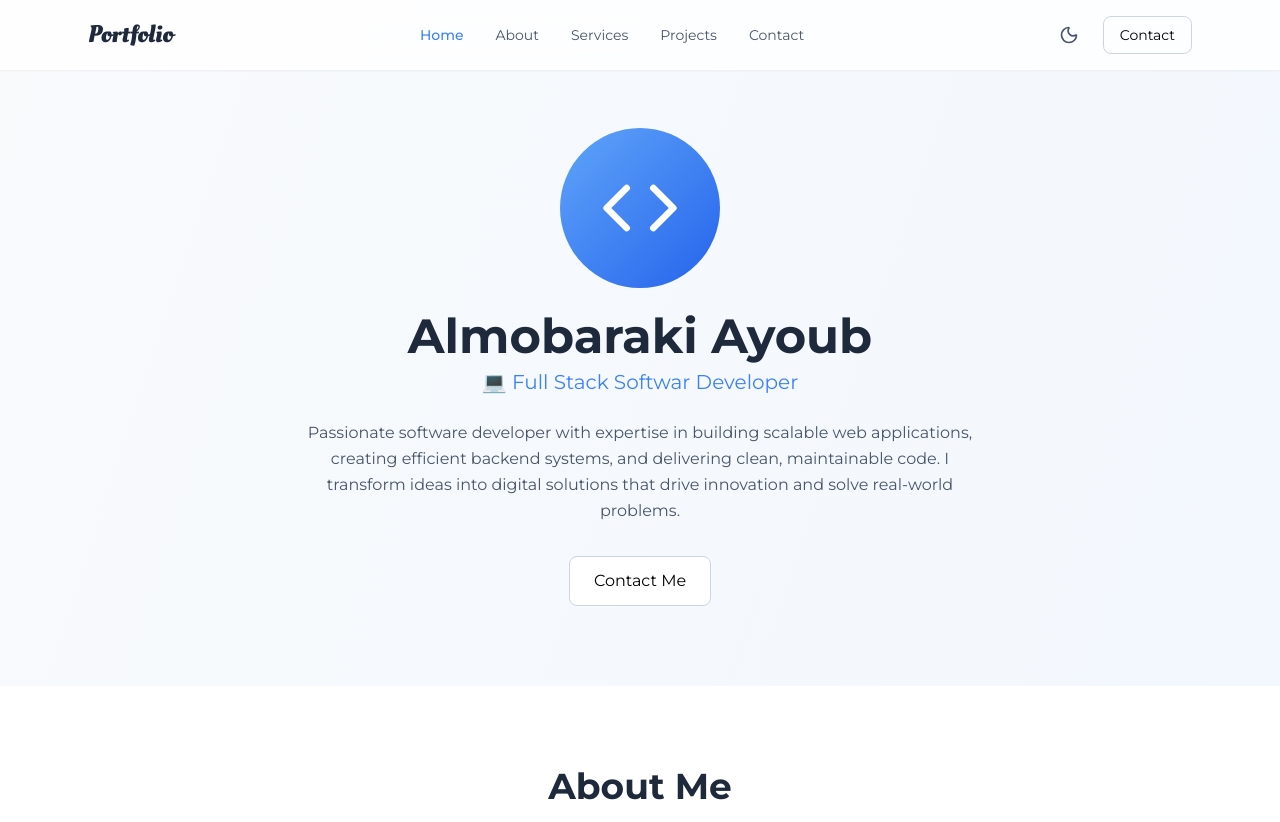
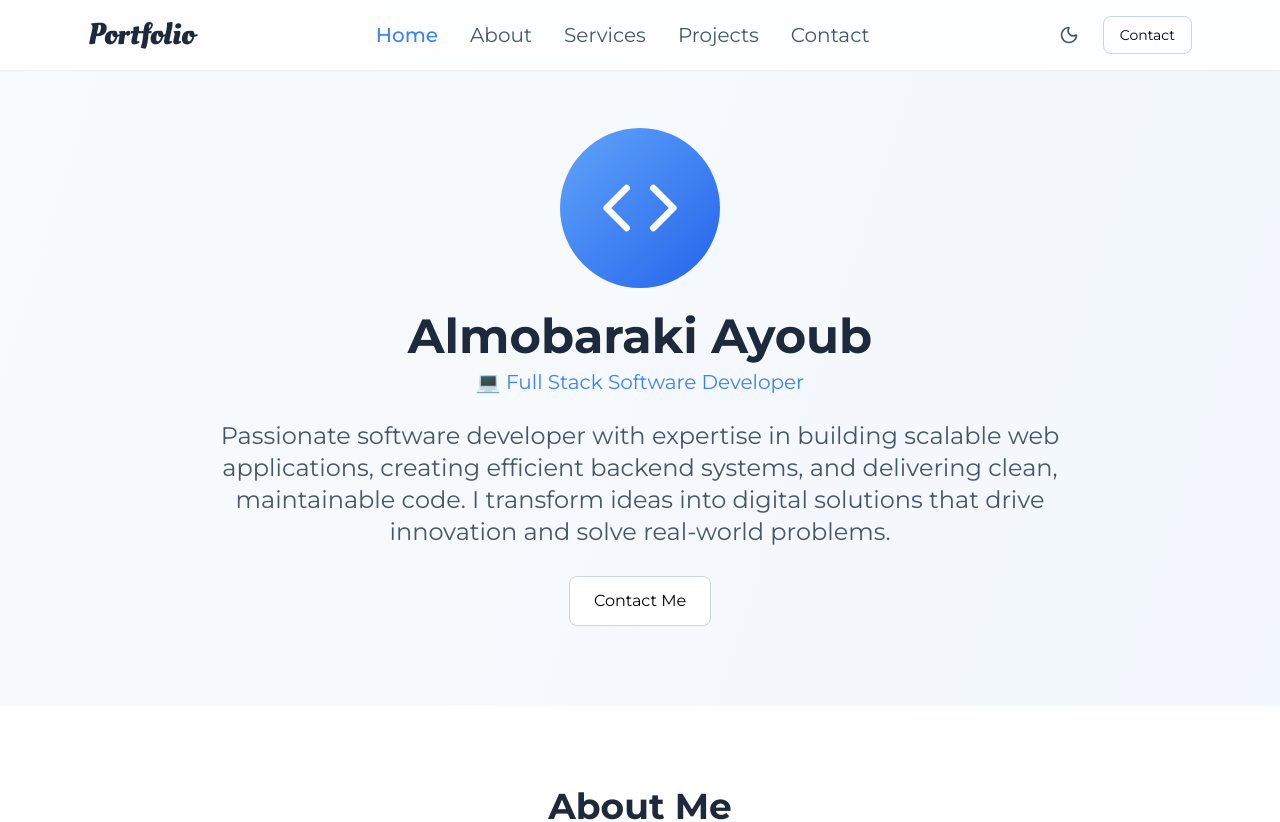
Before and after one commit to yozanSAN/Portfolio, a React (Vite) app: page / in a window 1280 px wide. Shown: the top 822 px of the page. Built offline with nearby package versions, Linux system fonts and the light colour scheme.

Commit message:
Updated portfolio with new changes

```diff
--- a/src/components/About.jsx
+++ b/src/components/About.jsx
@@ -5,7 +5,7 @@ const About = () => {
         <h2 className="text-4xl font-bold text-center text-slate-800 dark:text-white mb-4">About Me</h2>
         <div className="w-16 h-1 bg-blue-500 mx-auto mb-12"></div>
 
-        <div className="space-y-6 text-slate-600 dark:text-slate-300">
+        <div className="space-y-6 text-slate-600 dark:text-slate-300 text-xl md:text-2xl leading-relaxed">
           <p>
             I'm a full-stack developer with a passion for building scalable, user-friendly web applications. I specialize in both frontend and backend development, creating efficient solutions that solve real-world problems. From enterprise systems to innovative startups, I thrive on turning complex challenges into elegant code. Let's collaborate and build something amazing together!
           </p>
--- a/src/components/Header.jsx
+++ b/src/components/Header.jsx
@@ -52,21 +52,21 @@ const Header = () => {
   return (
     <nav className="fixed top-0 w-full bg-white/80 dark:bg-slate-900/80 backdrop-blur-md shadow-sm z-50">
       <div className="max-w-6xl mx-auto px-6 py-4 flex items-center justify-between">
-        <div className="text-2xl font-bold text-slate-800 dark:text-white" style={{ fontFamily: 'Oleo Script, cursive' }}>Portfolio</div>
+        <div className="text-3xl font-bold text-slate-800 dark:text-white" style={{ fontFamily: 'Oleo Script, cursive' }}>Portfolio</div>
         <div className="hidden md:flex gap-8 text-sm">
-          <a href="#home" className="text-blue-500 dark:text-blue-400 font-medium hover:text-blue-600 dark:hover:text-blue-300 transition">
+          <a href="#home" className="text-xl text-blue-500 dark:text-blue-400 font-medium hover:text-blue-600 dark:hover:text-blue-300 transition">
             Home
           </a>
-          <a href="#about" className="text-slate-600 dark:text-slate-300 hover:text-blue-500 dark:hover:text-blue-400 transition">
+          <a href="#about" className=" text-xl text-slate-600 dark:text-slate-300 hover:text-blue-500 dark:hover:text-blue-400 transition">
             About
           </a>
-          <a href="#services" className="text-slate-600 dark:text-slate-300 hover:text-blue-500 dark:hover:text-blue-400 transition">
+          <a href="#services" className="text-xl text-slate-600 dark:text-slate-300 hover:text-blue-500 dark:hover:text-blue-400 transition">
             Services
           </a>
-          <a href="#projects" className="text-slate-600 dark:text-slate-300 hover:text-blue-500 dark:hover:text-blue-400 transition">
+          <a href="#projects" className="text-xl text-slate-600 dark:text-slate-300 hover:text-blue-500 dark:hover:text-blue-400 transition">
             Projects
           </a>
-          <a href="#contact" className="text-slate-600 dark:text-slate-300 hover:text-blue-500 dark:hover:text-blue-400 transition">
+          <a href="#contact" className="text-xl text-slate-600 dark:text-slate-300 hover:text-blue-500 dark:hover:text-blue-400 transition">
             Contact
           </a>
         </div>
--- a/src/components/Hero.jsx
+++ b/src/components/Hero.jsx
@@ -16,8 +16,8 @@ const Hero = () => {
           <Code className="w-20 h-20 text-white" />
         </div>
         <h1 className="text-5xl font-bold text-slate-800 dark:text-white mb-2">Almobaraki Ayoub</h1>
-        <p className="text-xl text-blue-500 dark:text-blue-400 mb-6">💻 Full Stack Softwar Developer</p>
-        <p className="text-slate-600 dark:text-slate-300 max-w-2xl mx-auto mb-8 leading-relaxed">
+        <p className="text-xl text-blue-500 dark:text-blue-400 mb-6">💻 Full Stack Software Developer</p>
+        <p className="text-slate-600 dark:text-slate-300 text-xl md:text-2xl leading-relaxed mb-7">
           Passionate software developer with expertise in building scalable web applications,
           creating efficient backend systems, and delivering clean, maintainable code.
           I transform ideas into digital solutions that drive innovation and solve real-world problems.
```
